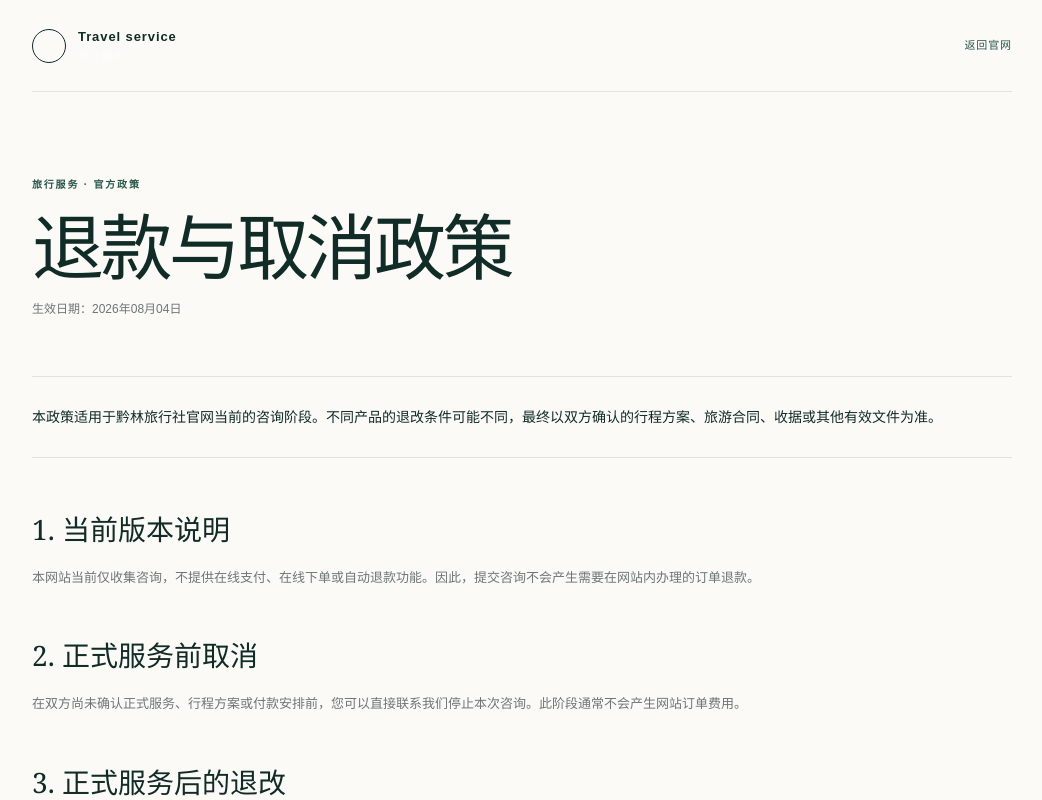
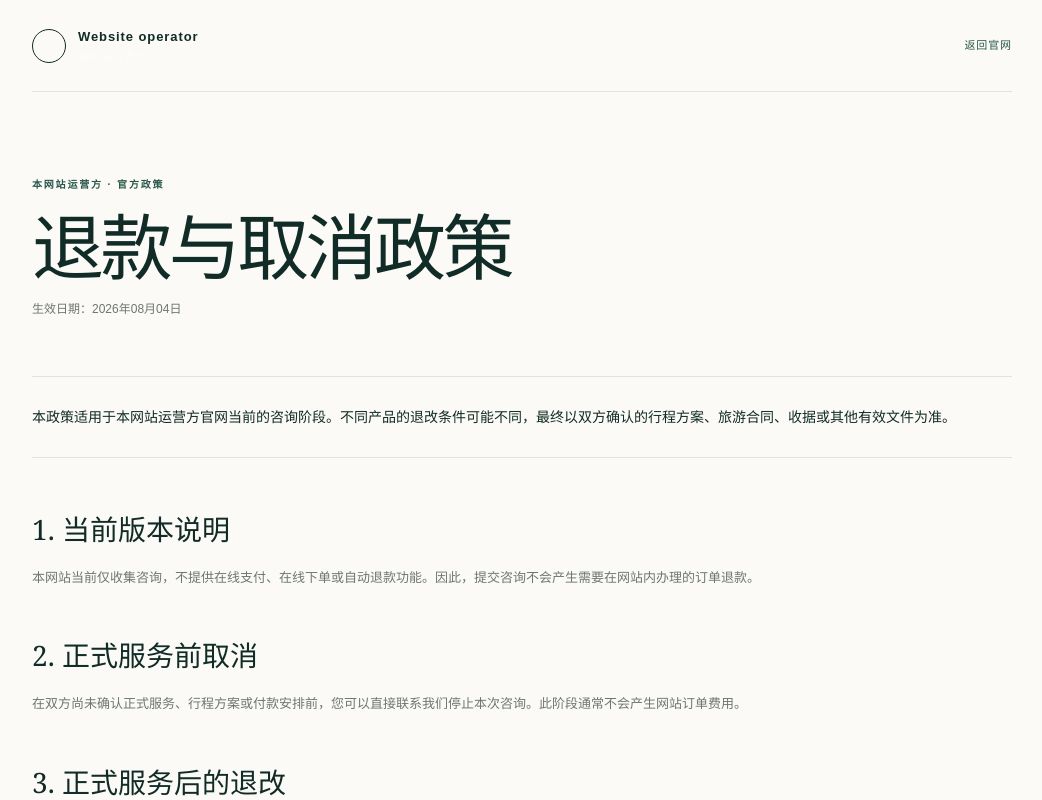
Before and after one commit to pzxzxj-rgb/qianlin-website, a Next.js app: page /refund in a window 1280 px wide. Shown: the top 800 px of the page, without its empty margins (118-1160 px from the left). Built offline with nearby package versions, Linux system fonts and the light colour scheme; no server answers.

Commit message:
3B修改

```diff
--- a/app/privacy/page.tsx
+++ b/app/privacy/page.tsx
@@ -1,9 +1,14 @@
 import type { Metadata } from "next";
 import { LegalPage } from "../../components/LegalPage";
-import { legalDocuments } from "../../data/legal";
+import { createLegalDocuments } from "../../data/legal";
+import { getCurrentLegalCompany } from "../../lib/legal/company";
 
+export const dynamic = "force-dynamic";
+export const revalidate = 0;
+export const fetchCache = "force-no-store";
 export const metadata: Metadata = { title: "隐私政策", description: "网站隐私政策。", alternates: { canonical: "/privacy" } };
 
-export default function PrivacyPolicyPage() {
-  return <LegalPage document={legalDocuments.privacy} />;
+export default async function PrivacyPolicyPage() {
+  const company = await getCurrentLegalCompany();
+  return <LegalPage document={createLegalDocuments(company).privacy} company={company} />;
 }
--- a/app/refund/page.tsx
+++ b/app/refund/page.tsx
@@ -1,9 +1,14 @@
 import type { Metadata } from "next";
 import { LegalPage } from "../../components/LegalPage";
-import { legalDocuments } from "../../data/legal";
+import { createLegalDocuments } from "../../data/legal";
+import { getCurrentLegalCompany } from "../../lib/legal/company";
 
+export const dynamic = "force-dynamic";
+export const revalidate = 0;
+export const fetchCache = "force-no-store";
 export const metadata: Metadata = { title: "退款与取消政策", description: "网站退款与取消政策。", alternates: { canonical: "/refund" } };
 
-export default function RefundPage() {
-  return <LegalPage document={legalDocuments.refund} />;
+export default async function RefundPage() {
+  const company = await getCurrentLegalCompany();
+  return <LegalPage document={createLegalDocuments(company).refund} company={company} />;
 }
--- a/app/terms/page.tsx
+++ b/app/terms/page.tsx
@@ -1,9 +1,14 @@
 import type { Metadata } from "next";
 import { LegalPage } from "../../components/LegalPage";
-import { legalDocuments } from "../../data/legal";
+import { createLegalDocuments } from "../../data/legal";
+import { getCurrentLegalCompany } from "../../lib/legal/company";
 
+export const dynamic = "force-dynamic";
+export const revalidate = 0;
+export const fetchCache = "force-no-store";
 export const metadata: Metadata = { title: "用户服务条款", description: "网站用户服务条款。", alternates: { canonical: "/terms" } };
 
-export default function TermsPage() {
-  return <LegalPage document={legalDocuments.terms} />;
+export default async function TermsPage() {
+  const company = await getCurrentLegalCompany();
+  return <LegalPage document={createLegalDocuments(company).terms} company={company} />;
 }
--- a/components/AdminProfileForm.tsx
+++ b/components/AdminProfileForm.tsx
@@ -150,8 +150,10 @@ export function AdminProfileForm({ initialValues }: { initialValues: AdminProfil
     {success ? <p className="admin-save-success" role="status">{success}</p> : null}
     <div className="admin-profile-field-grid">{FIELD_ORDER.map(renderField)}</div>
     <div className="admin-profile-actions">
-      <button className="button button-dark" type="submit" disabled={pending}>{pending ? "保存中……" : "保存资料"}</button>
-      <button className="button button-light" type="button" disabled={pending} onClick={() => router.push("/admin")}>取消</button>
+      <button className="button button-dark" type="submit" disabled={pending || !isDirty}>{pending ? "保存中……" : "保存资料"}</button>
+      <button className="button button-light" type="button" disabled={pending} onClick={() => {
+        if (!isDirty || window.confirm("有未保存的修改，确定取消吗？")) router.push("/admin");
+      }}>取消</button>
     </div>
   </form>;
 }
--- a/components/LegalPage.tsx
+++ b/components/LegalPage.tsx
@@ -1,27 +1,11 @@
 import Link from "next/link";
-import type { LegalDocument, LegalSection } from "../data/legal";
-import { getDefaultTenant, getTenantSiteConfig } from "../lib/tenancy/resolveTenant";
+import type { LegalCompanyProfile, LegalDocument, LegalSection } from "../data/legal";
 
 function LegalSectionView({ section, depth = 2 }: { section: LegalSection; depth?: number }) {
   const Heading = depth > 2 ? "h3" : "h2";
   return <section className={`legal-section legal-section-depth-${depth}`}><Heading>{section.heading}</Heading>{section.paragraphs?.map((paragraph) => <p key={paragraph}>{paragraph}</p>)}{section.items ? <ul>{section.items.map((item) => <li key={item}>{item}</li>)}</ul> : null}{section.subsections?.map((subsection) => <LegalSectionView key={subsection.heading} section={subsection} depth={depth + 1} />)}</section>;
 }
 
-export async function LegalPage({ document }: { document: LegalDocument }) {
-  let companyName = { zh: "旅行服务", en: "Travel service" };
-  let logoMark = "";
-  let email = "";
-  try {
-    const tenant = await getDefaultTenant();
-    if (tenant) {
-      const siteConfig = await getTenantSiteConfig(tenant);
-      companyName = siteConfig.profile.companyName;
-      logoMark = siteConfig.profile.logo.mark;
-      email = siteConfig.contacts.find((channel) => channel.type === "email")?.value ?? "";
-    }
-  } catch {
-    // Legal pages remain readable when the local D1 binding is unavailable.
-  }
-
-  return <main className="legal-page" lang="zh-CN"><div className="legal-container"><header className="legal-header"><Link href="/" className="brand legal-brand"><span className="brand-mark">{logoMark}</span><span className="brand-copy"><strong>{companyName.en}</strong><small>{companyName.zh}</small></span></Link><Link href="/" className="legal-back-link">返回官网</Link></header><article className="legal-document"><p className="legal-eyebrow">{companyName.zh} · 官方政策</p><h1>{document.title}</h1><p className="legal-date">生效日期：{document.effectiveDate}</p>{document.intro ? <p className="legal-intro">{document.intro}</p> : null}{document.sections.map((section) => <LegalSectionView key={section.heading} section={section} />)}</article><footer className="legal-footer"><span>{companyName.zh}</span>{email ? <a href={`mailto:${email}`}>{email}</a> : null}<Link href="/">返回官网</Link></footer></div></main>;
+export function LegalPage({ document, company }: { document: LegalDocument; company: LegalCompanyProfile }) {
+  return <main className="legal-page" lang="zh-CN"><div className="legal-container"><header className="legal-header"><Link href="/" className="brand legal-brand"><span className="brand-mark">{company.logoMark}</span><span className="brand-copy"><strong>{company.companyNameEn}</strong><small>{company.companyNameZh}</small></span></Link><Link href="/" className="legal-back-link">返回官网</Link></header><article className="legal-document"><p className="legal-eyebrow">{company.companyNameZh} · 官方政策</p><h1>{document.title}</h1><p className="legal-date">生效日期：{document.effectiveDate}</p>{document.intro ? <p className="legal-intro">{document.intro}</p> : null}{document.sections.map((section) => <LegalSectionView key={section.heading} section={section} />)}</article><footer className="legal-footer"><span>{company.companyNameZh}</span>{company.email ? <a href={`mailto:${company.email}`}>{company.email}</a> : null}<Link href="/">返回官网</Link></footer></div></main>;
 }
--- a/data/legal.ts
+++ b/data/legal.ts
@@ -12,15 +12,46 @@ export type LegalDocument = {
   sections: LegalSection[];
 };
 
+export type LegalCompanyProfile = {
+  companyNameZh: string;
+  companyNameEn: string;
+  addressZh: string;
+  email: string;
+  logoMark: string;
+};
+
+export const DEFAULT_LEGAL_COMPANY: LegalCompanyProfile = {
+  companyNameZh: "本网站运营方",
+  companyNameEn: "Website operator",
+  addressZh: "暂未提供",
+  email: "",
+  logoMark: "",
+};
+
 const priceNote = "页面价格为参考起价，最终价格将根据出行日期、人数、住宿标准、交通方式和定制需求确认。";
 
-export const legalDocuments = {
+function resolveCompany(company: LegalCompanyProfile): LegalCompanyProfile {
+  return {
+    companyNameZh: company.companyNameZh.trim() || DEFAULT_LEGAL_COMPANY.companyNameZh,
+    companyNameEn: company.companyNameEn.trim() || DEFAULT_LEGAL_COMPANY.companyNameEn,
+    addressZh: company.addressZh.trim() || DEFAULT_LEGAL_COMPANY.addressZh,
+    email: company.email.trim(),
+    logoMark: company.logoMark.trim(),
+  };
+}
+
+export function createLegalDocuments(input: LegalCompanyProfile = DEFAULT_LEGAL_COMPANY) {
+  const company = resolveCompany(input);
+  const { companyNameZh, addressZh, email } = company;
+  const contactEmail = email || "暂未提供";
+
+  return {
     privacy: {
       title: "隐私政策",
       effectiveDate: "2026年08月04日",
-    intro: "黔林旅行社（以下简称“我们”）重视您的个人信息保护。本政策说明您使用黔林旅行社官网咨询功能时，我们如何收集、使用、存储和保护相关信息，以及您享有的权利。",
+      intro: `${companyNameZh}（以下简称“我们”）重视您的个人信息保护。本政策说明您使用${companyNameZh}官网咨询功能时，我们如何收集、使用、存储和保护相关信息，以及您享有的权利。`,
       sections: [
-      { heading: "1. 适用范围", paragraphs: ["本政策适用于黔林旅行社官方网站及其移动端网页中的浏览、线路查看和咨询提交功能。本网站当前不提供注册账户、个人中心、在线下单或在线支付服务。"] },
+        { heading: "1. 适用范围", paragraphs: [`本政策适用于${companyNameZh}官方网站及其移动端网页中的浏览、线路查看和咨询提交功能。本网站当前不提供注册账户、个人中心、在线下单或在线支付服务。`] },
         { heading: "2. 我们收集的个人信息", paragraphs: ["我们遵循最小必要原则，仅收集回复本次咨询所需的信息："], items: ["咨询表单信息：姓名、手机号码、微信号、邮箱、所在地区、出行日期、出行人数、旅行时长、咨询线路、感兴趣的地方和留言内容。", "隐私同意记录：您提交表单时对本政策及咨询回复用途的同意记录。", "网站运行信息：访问时间、设备和浏览器等基本日志信息，可能由网站运行所需的技术服务记录。", "当前表单不要求提交身份证、护照、银行卡、支付密码、健康信息、签证材料或其他与本次初步咨询无关的敏感信息。"] },
         { heading: "3. 个人信息的使用", paragraphs: ["我们使用上述信息仅用于："], items: ["了解您的旅行需求并回复咨询；", "与您沟通参考线路、可行性、行程安排和报价；", "处理网站安全、故障排查和服务改进；", "履行法律法规要求的义务。", "我们不会将本咨询表单信息用于未经说明的广告推送。"] },
         { heading: "4. 信息存储与保护", paragraphs: ["您提交的咨询信息会保存至网站所使用的数据库，用于后续回复和必要的业务跟进。我们会根据实际业务需要采取访问控制等合理措施，减少无关人员接触信息。由于本网站当前为第一版咨询工具，我们不对超出法律要求的技术安全措施作不必要的承诺。"] },
@@ -30,13 +61,13 @@ export const legalDocuments = {
         { heading: "8. 未成年人保护", paragraphs: ["如您是未成年人，请在监护人陪同和同意下使用咨询功能。我们不以未成年人为目标主动收集信息；如监护人发现未成年人在未经同意的情况下提交了信息，请联系我们处理。"] },
         { heading: "9. Cookie 与基本日志", paragraphs: ["网站可能使用维持基本功能所需的 Cookie 或类似技术，并记录必要的运行日志。您可以通过浏览器设置清除或限制 Cookie，但这可能影响部分网站功能。"] },
         { heading: "10. 政策更新", paragraphs: ["我们可能根据业务或法律变化更新本政策。更新后会在官网公示，并在页面标注新的生效日期。"] },
-      { heading: "11. 联系方式", paragraphs: ["如您对本政策有疑问、意见或个人信息请求，可通过以下方式联系我们：", "联系邮箱：624667375@qq.com", "公司地址：贵州省贵阳市云岩区毓秀街道飞山街祥源大厦A栋1单元7层2号"] },
+        { heading: "11. 联系方式", paragraphs: ["如您对本政策有疑问、意见或个人信息请求，可通过以下方式联系我们：", `联系邮箱：${contactEmail}`, `公司地址：${addressZh}`] },
       ],
     },
     terms: {
       title: "用户服务条款",
       effectiveDate: "2026年08月04日",
-    intro: "本条款适用于您使用黔林旅行社官网浏览贵州旅游线路、提交旅行咨询及与我们沟通相关服务。",
+      intro: `本条款适用于您使用${companyNameZh}官网浏览贵州旅游线路、提交旅行咨询及与我们沟通相关服务。`,
       sections: [
         { heading: "1. 服务说明", paragraphs: ["本网站当前主要提供贵州旅游线路展示、旅行信息介绍和咨询收集服务。提交咨询不等同于预订、下单、支付或合同成立。网站当前不提供在线支付、订单中心、机票出票、酒店确认或自动出票功能。"] },
         { heading: "2. 线路与价格", paragraphs: ["页面展示的线路用于提供旅行参考，具体行程、服务内容、资源可用性和出行时间需要在咨询后进一步确认。", priceNote, "最终服务内容和价格以双方后续确认的行程方案、报价单、旅游合同或其他有效书面凭证为准。"] },
@@ -52,14 +83,17 @@ export const legalDocuments = {
     refund: {
       title: "退款与取消政策",
       effectiveDate: "2026年08月04日",
-    intro: "本政策适用于黔林旅行社官网当前的咨询阶段。不同产品的退改条件可能不同，最终以双方确认的行程方案、旅游合同、收据或其他有效文件为准。",
+      intro: `本政策适用于${companyNameZh}官网当前的咨询阶段。不同产品的退改条件可能不同，最终以双方确认的行程方案、旅游合同、收据或其他有效文件为准。`,
       sections: [
         { heading: "1. 当前版本说明", paragraphs: ["本网站当前仅收集咨询，不提供在线支付、在线下单或自动退款功能。因此，提交咨询不会产生需要在网站内办理的订单退款。"] },
         { heading: "2. 正式服务前取消", paragraphs: ["在双方尚未确认正式服务、行程方案或付款安排前，您可以直接联系我们停止本次咨询。此阶段通常不会产生网站订单费用。"] },
         { heading: "3. 正式服务后的退改", paragraphs: ["如双方后续通过行程确认、报价单、旅游合同、收据或其他有效文件确定了服务和付款，取消、变更、退款金额及时间将按照该文件、实际已发生且不可退还的费用以及适用法律法规执行。"] },
         { heading: "4. 旅行社原因", paragraphs: ["如因我们确认的服务原因导致无法按约提供服务，我们会根据已确认文件和适用法律法规，与您协商替代方案、取消或退款安排。"] },
         { heading: "5. 不可抗力与第三方规则", paragraphs: ["因自然灾害、政府政策、交通中断或供应商规则导致的变更，将根据实际情况和相关供应商的退改规则处理。我们会协助沟通，并向您说明已经发生的费用和可退范围。"] },
-      { heading: "6. 退款方式与咨询", paragraphs: ["如果后续正式文件约定了退款，具体退款路径、到账时间和所需材料以该文件及实际支付渠道规则为准。当前网站不承诺固定的在线退款时限。疑问请联系：624667375@qq.com，或通过电话、微信与我们沟通。"] },
+        { heading: "6. 退款方式与咨询", paragraphs: [`如果后续正式文件约定了退款，具体退款路径、到账时间和所需材料以该文件及实际支付渠道规则为准。当前网站不承诺固定的在线退款时限。疑问请联系：${contactEmail}，或通过电话、微信与我们沟通。`] },
       ],
     },
   } satisfies Record<string, LegalDocument>;
+}
+
+export const legalDocuments = createLegalDocuments();
--- /dev/null
+++ b/lib/legal/company.ts
@@ -0,0 +1,26 @@
+import { DEFAULT_LEGAL_COMPANY, type LegalCompanyProfile } from "../../data/legal";
+import { DEFAULT_TENANT_SLUG, getDefaultTenant, getTenantSiteConfig } from "../tenancy/resolveTenant";
+
+export async function getCurrentLegalCompany(): Promise<LegalCompanyProfile> {
+  try {
+    const tenant = await getDefaultTenant();
+    if (!tenant || tenant.id !== DEFAULT_TENANT_SLUG || tenant.slug !== DEFAULT_TENANT_SLUG || tenant.isDemo || tenant.siteStatus !== "published") {
+      return DEFAULT_LEGAL_COMPANY;
+    }
+
+    const siteConfig = await getTenantSiteConfig(tenant);
+    if (!siteConfig.isConfigured || siteConfig.tenant.slug !== DEFAULT_TENANT_SLUG || siteConfig.tenant.isDemo) {
+      return DEFAULT_LEGAL_COMPANY;
+    }
+
+    return {
+      companyNameZh: siteConfig.profile.companyName.zh.trim() || DEFAULT_LEGAL_COMPANY.companyNameZh,
+      companyNameEn: siteConfig.profile.companyName.en.trim() || DEFAULT_LEGAL_COMPANY.companyNameEn,
+      addressZh: siteConfig.profile.address.zh.trim() || DEFAULT_LEGAL_COMPANY.addressZh,
+      email: siteConfig.contacts.find((channel) => channel.type === "email")?.value ?? "",
+      logoMark: siteConfig.profile.logo.mark.trim(),
+    };
+  } catch {
+    return DEFAULT_LEGAL_COMPANY;
+  }
+}
```
Also changed, not shown: lib/admin/profile.ts (+7 -6 lines), scripts/test-local-http.mjs (+37 -18 lines), 1 other file (tests, documents, lock files or other folders). Lines whose indentation alone changed are shown as unchanged.
